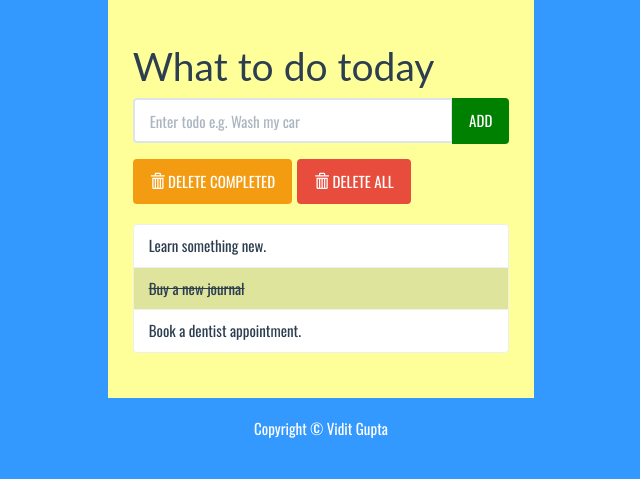
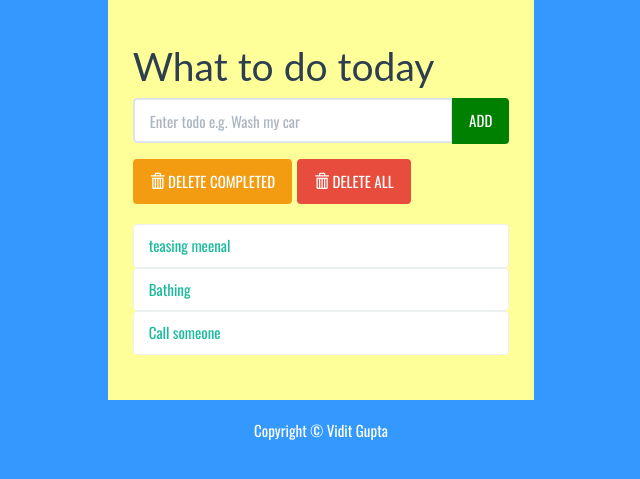
Before and after one commit to vidit624/todoapp_django, a Django app: page / in a window 1280 px wide. Shown: the part 129-608 px from the top of the page, without its empty margins (319-959 px from the left). Run offline with Django 3.2, Linux system fonts and the light colour scheme; data comes from the database, SQL or seed files in the repository; some libraries are stand-ins or nearby versions.

Commit message:
Displaying database items

```diff
--- a/todolist_app/templates/todolist_app/index.html
+++ b/todolist_app/templates/todolist_app/index.html
@@ -51,9 +51,13 @@
 					</div>
 
 					<ul class="list-group t20">
-						<li class="list-group-item">Learn something new.</li>
-						<li class="list-group-item todo-completed">Buy a new journal</li>
-						<li class="list-group-item">Book a dentist appointment.</li>
+						{% for todoitem in todo_items %}
+							{% if todoitem.completed %}
+							<li class="list-group-item todo-completed">{{todoitem.text}}</li>
+							{% else %}
+							<a href="#"><li class="list-group-item">{{todoitem.text}}</li></a>
+							{% endif %}
+						{% endfor %}
 					</ul>
 				</div>
 			</div>
--- a/todolist_app/views.py
+++ b/todolist_app/views.py
@@ -1,5 +1,8 @@
 from django.shortcuts import render
+from .models import todolist
 
 # Create your views here.
 def index(request):
-    return render(request, 'todolist_app/index.html')
+    todo_items = todolist.objects.order_by('id')
+    context = {'todo_items': todo_items}
+    return render(request, 'todolist_app/index.html', context)
```
